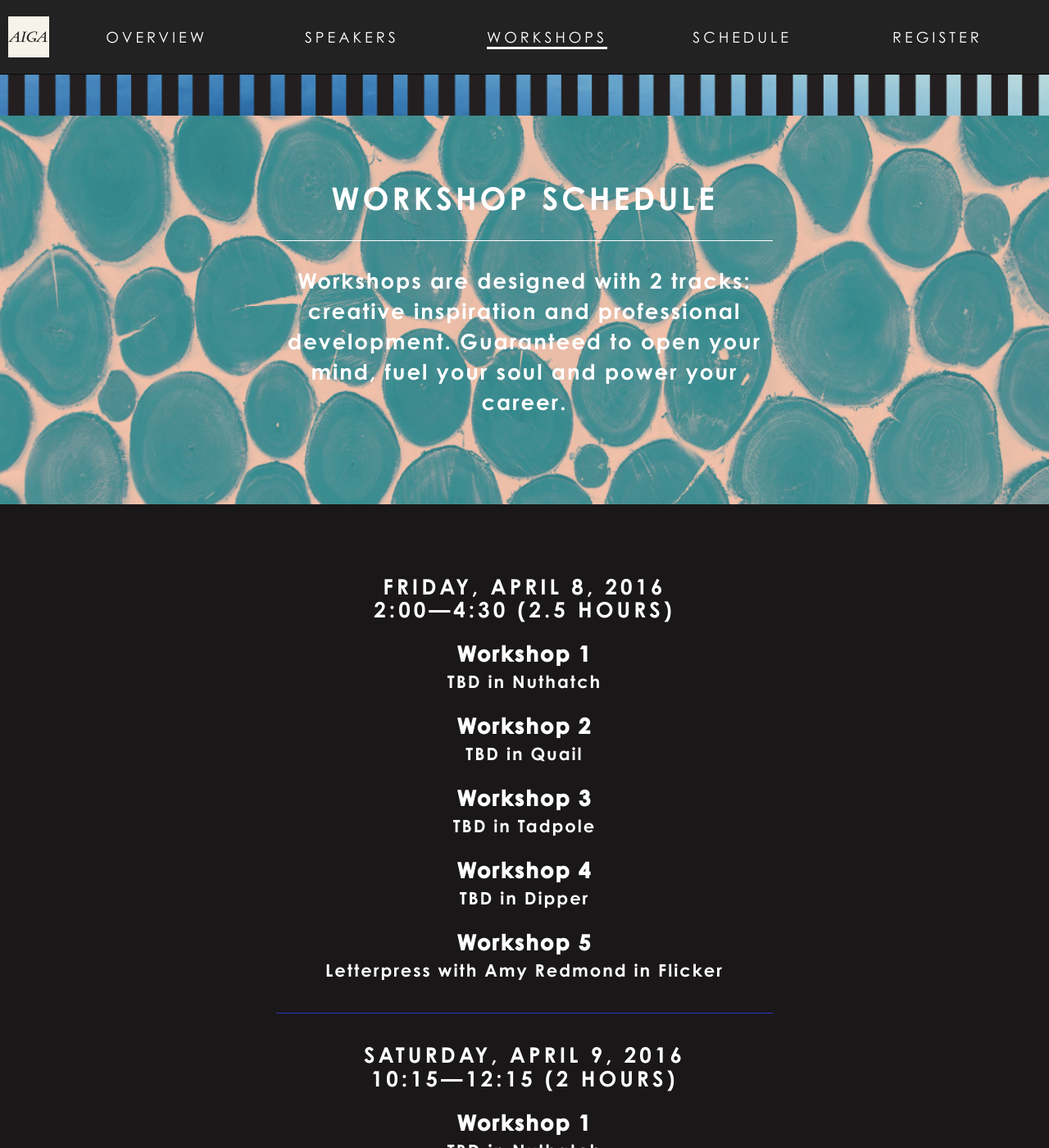
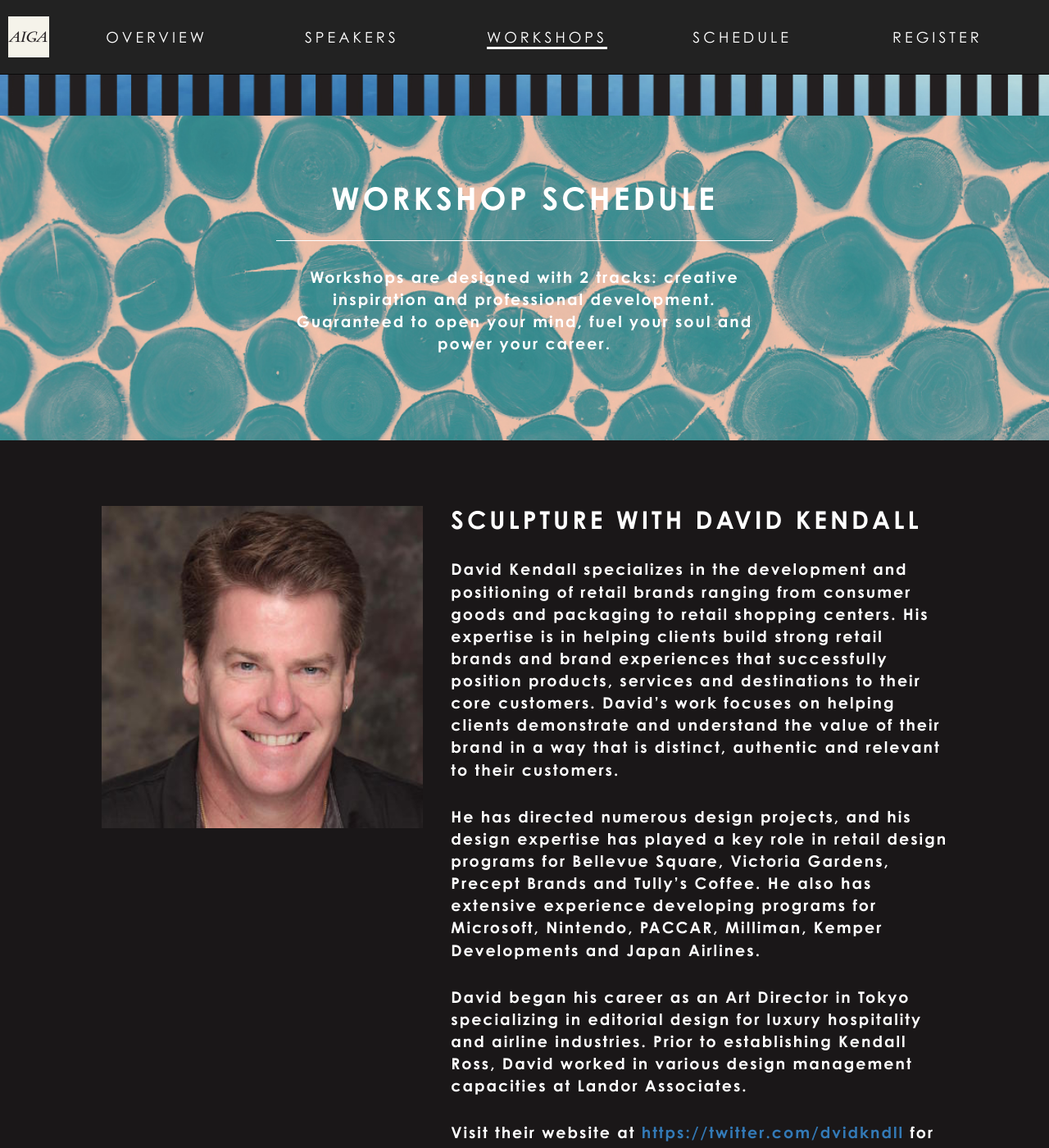
Before and after one commit to aiga-seattle/2015.aigaintothewoods.com, a Jekyll site: the page built from workshops.html, in a window 1280 px wide and 1400 px high. Shown: the whole window at 82% size. Built offline with Jekyll 4.4.1, drawn with Linux system fonts in a browser that asks for light colours; nearby versions of some CDN libraries; some web fonts are replaced; some of the changed text lies outside the part shown.

Commit message:
Update Workshop Pages

```diff
--- a/_config.yml
+++ b/_config.yml
@@ -13,3 +13,7 @@
 
 # Build settings
 markdown: kramdown
+
+# Collections
+collections:
+  - workshops
--- /dev/null
+++ b/_data/workshops.yml
@@ -0,0 +1,22 @@
+- title: Crafting Story with Terry Marks
+  leader: Terry Marks
+  slug: crafting-story
+  about: "Terry Marks is principal of tmarks, a multidisciplinary creative firm in Seattle, Washington. The firm seeks to power and guide forces for good, championing great ideas with strategy, design, interactive, film and branding."
+
+- title: Professional Development topic with Ted Leonhardt
+  leader: Ted Leonhardt
+  slug: professional-dev
+  website: https://tedleonhardt.com/
+  about: "Helping designers and other creative professionals win negotiations. Author, coach, trainer, consultant."
+
+- title: Hand Lettering with Laura Worthington
+  leader: Laura Worthington
+  slug: hand-lettering
+
+- title: Design Strategy Process using Adobe Mobile Apps with Adobe (and special guest Design Strategist)
+  leader: TBA
+  slug: design-strategy
+
+- title: Sculpture with David Kendall
+  leader: David Kendall
+  slug: sculpture
--- a/_sass/_intothewoods.scss
+++ b/_sass/_intothewoods.scss
@@ -185,12 +185,54 @@
     height: 50px;
   }
 
+  .wrapper-workshops {
+    padding-top: 80px;
+    padding-bottom: 40px;
+    background-color: #1a1718;
+    color: #fff;
+    text-align: left;
+  }
+
+  .workshop-img {
+    @include make-md-column(4);
+    @include make-md-column-offset(1);
+
+    img {
+      width: 100%;
+    }
+  }
+
+  .workshop-text {
+    @include make-md-column(6);
+  }
+
   h1 {
     font-size: 38px;
     border-bottom: 1px solid #fff;
     padding-bottom: 30px;
     margin-bottom: 30px;
     margin-top: 80px;
+  }
+
+  h2 {
+    margin-top: 0;
+    margin-bottom: 30px;
+    font-size: 30px;
+  }
+
+  hr {
+    margin-left: 8.33333%;
+    border-top: 1px solid rgb( 43, 56, 201);
+    width: percentage(10/12);
+    margin-bottom: 50px;
+  }
+
+  hr:last-child {
+    display: none;
+  }
+
+  p {
+    font-size: 19px;
   }
 
   @media (max-width: $screen-md-min){
@@ -205,27 +247,6 @@
       margin-top: 35px;
     }
 
-  }
-}
-
-.wrapper-workshops {
-  text-align: center;
-  color: #fff;
-
-  background-color: rgb(26, 23, 24);
-
-  h1 {
-    color: $itw-green;
-
-    small {
-      color: $itw-green;
-      font-size: 17px;
-      font-family: 'CenturyGothicStd-BoldItalic', Helvetica, Arial, sans-serif;
-    }
-  }
-
-  section {
-    border-bottom-color: rgb(43, 56, 201);
   }
 }
 
--- a/workshops.html
+++ b/workshops.html
@@ -12,56 +12,26 @@
   </div>
 
   <div class="wrapper wrapper-workshops">
-    <div class="content">
-      <section>
-        <section class="schedule-day-block">
-          <h2>Friday, April 8, 2016<br/>2:00—4:30 (2.5 hours)</h2>
-          <dl>
-            <dt>Workshop 1</dt>
-            <dd>TBD in Nuthatch</dd>
-            <dt>Workshop 2</dt>
-            <dd>TBD in Quail</dd>
-            <dt>Workshop 3</dt>
-            <dd>TBD in Tadpole</dd>
-            <dt>Workshop 4</dt>
-            <dd>TBD in Dipper</dd>
-            <dt>Workshop 5</dt>
-            <dd>Letterpress with Amy Redmond in Flicker</dd>
-          </dl>
-        </section>
+    {% for workshop in site.workshops %}
+      <div class="wrapper-workshop wrapper-workshop-{{ workshop.slug }}">
+        <a class='anchor' name="{{ workshop.slug }}"></a>
+        <div class="workshop-img">
+          <img src="{{ workshop.image_url }}">
+        </div>
 
-        <section class="schedule-day-block">
-          <h2>Saturday, April 9, 2016<br/>10:15—12:15 (2 hours)</h2>
-          <dl>
-            <dt>Workshop 1</dt>
-            <dd>TBD in Nuthatch</dd>
-            <dt>Workshop 2</dt>
-            <dd>TBD in Quail</dd>
-            <dt>Workshop 3</dt>
-            <dd>TBD in Tadpole</dd>
-            <dt>Workshop 4</dt>
-            <dd>TBD in Dipper</dd>
-            <dt>Workshop 5</dt>
-            <dd>Letterpress with Amy Redmond in Flicker</dd>
-          </dl>
-        </section>
+        <div class="workshop-text">
+          <div class="workshop-title">
+            <h2>{{ workshop.title }} with {{ workshop.leader }}</h2>
+          </div>
 
-        <section class="schedule-day-block">
-          <h2>Saturday, April 9, 2016<br/>3:15—4:15 (1 hours)</h2>
-          <dl>
-            <dt>Workshop 1:</dt>
-            <dd>TBD in Nuthatch</dd>
-            <dt>Workshop 2:</dt>
-            <dd>TBD in Quail</dd>
-            <dt>Workshop 3:</dt>
-            <dd>TBD in Tadpole</dd>
-            <dt>Workshop 4:</dt>
-            <dd>TBD in Dipper</dd>
-            <dt>Workshop 5</dt>
-            <dd>TBD in Flicker</dd>
-          </dl>
-        </section>
-      </section>
-    </div>
+          <div class="workshop-desc">
+            {{ workshop.content }}
+            <p>Visit their website at <a href="{{ workshop.website }}" target="_blank">{{ workshop.website }}</a> for more information.</p>
+          </div>
+        </div>
+      </div>
+
+      <hr/>
+    {% endfor %}
   </div>
 </div>
```
Also changed, not shown: _workshops/david-kendall.html (added, +13 -0 lines), _workshops/laura-worthington.html (added, +13 -0 lines), _workshops/ted-leonhardt.html (added, +12 -0 lines), _workshops/terry-marks.html (added, +16 -0 lines), images/workshops/david-kendall.jpg (added), images/workshops/laura-worthington.jpg (added), images/workshops/ted-leonhardt.jpg (added), images/workshops/terry-marks.jpg (added), 7 other files.
